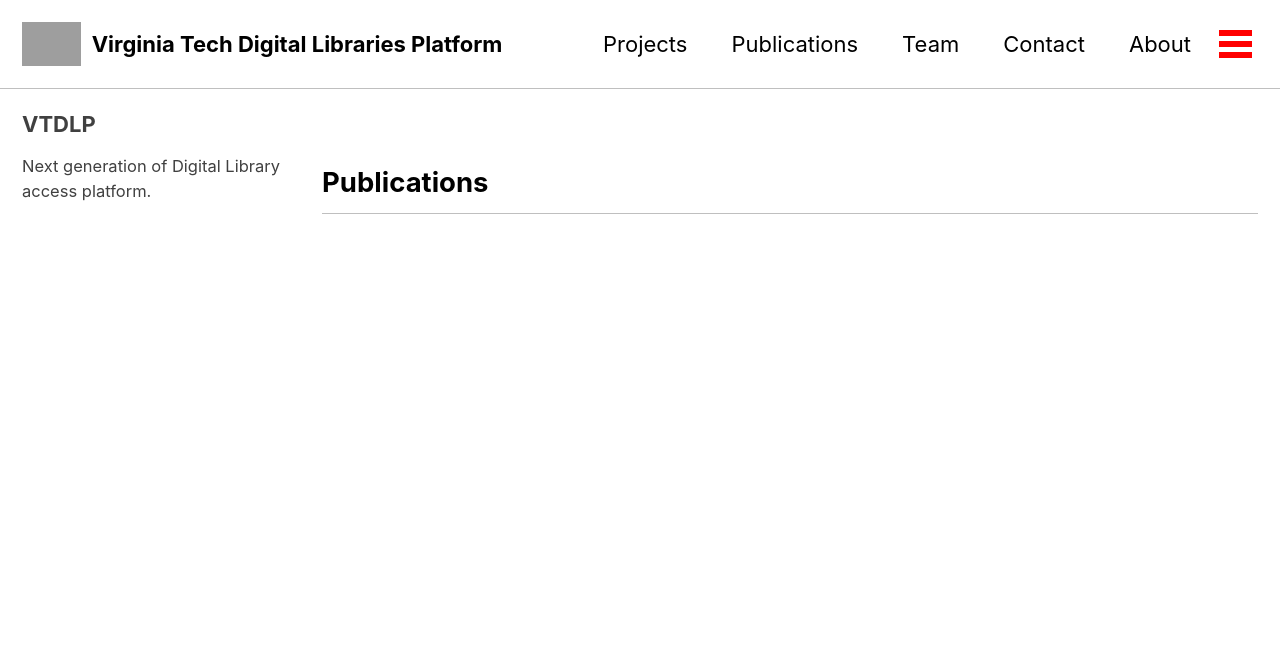
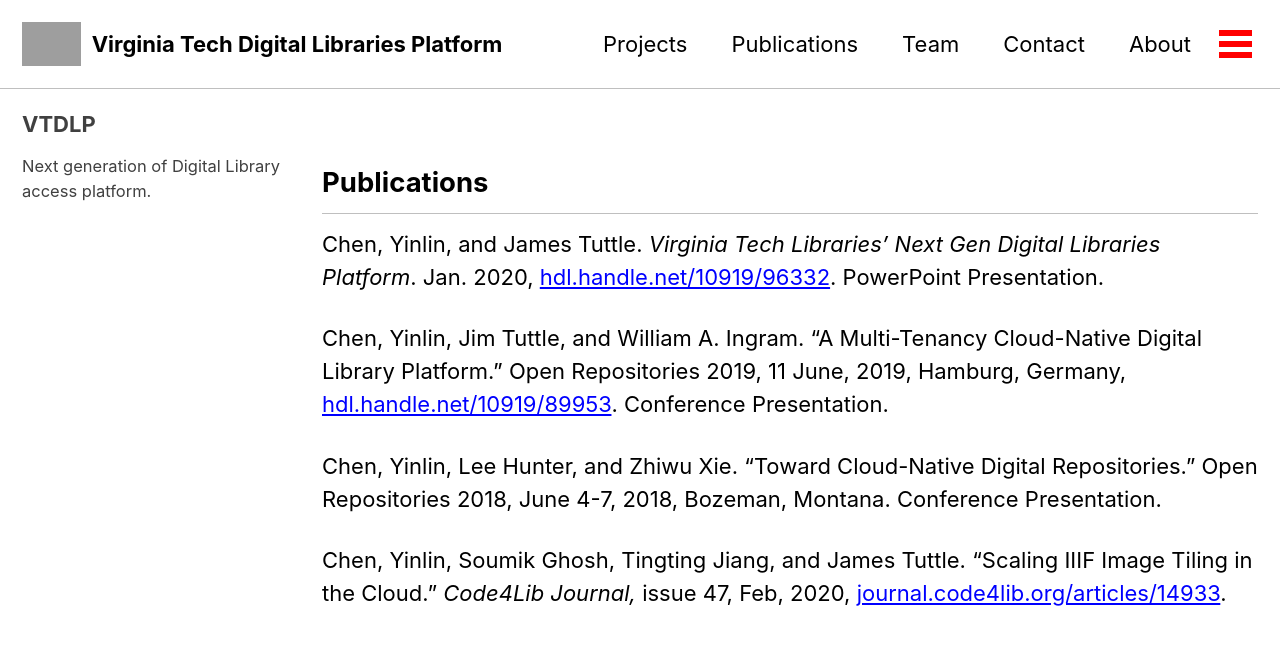
Before and after one commit to vt-digital-libraries-platform/vt-digital-libraries-platform.github.io, a Jekyll site: the page built from publications/index.md, in a window 1280 px wide and 900 px high. Shown: the top 645 px of the window. Built offline with Jekyll 4.4.1, drawn with Linux system fonts in a browser that asks for light colours; cached includes are drawn as plain includes; nearby versions of some CDN libraries; grey boxes are pictures that could not be loaded.

Commit message:
Added publications

```diff
--- a/publications/index.md
+++ b/publications/index.md
@@ -5,3 +5,11 @@
 ---
 
 ## Publications
+
+Chen, Yinlin, and James Tuttle. *Virginia Tech Libraries’ Next Gen Digital Libraries Platform*. Jan. 2020, [hdl.handle.net/10919/96332](http://hdl.handle.net/10919/96332). PowerPoint Presentation.
+
+Chen, Yinlin, Jim Tuttle, and William A. Ingram. "A Multi-Tenancy Cloud-Native Digital Library Platform." Open Repositories 2019, 11 June, 2019, Hamburg, Germany, [hdl.handle.net/10919/89953](http://hdl.handle.net/10919/89953). Conference Presentation.
+
+Chen, Yinlin, Lee Hunter, and Zhiwu Xie. "Toward Cloud-Native Digital Repositories." Open Repositories 2018, June 4-7, 2018, Bozeman, Montana. Conference Presentation.
+
+Chen, Yinlin, Soumik Ghosh, Tingting Jiang, and James Tuttle. "Scaling IIIF Image Tiling in the Cloud." *Code4Lib Journal,* issue 47, Feb, 2020, [journal.code4lib.org/articles/14933](https://journal.code4lib.org/articles/14933).
```
